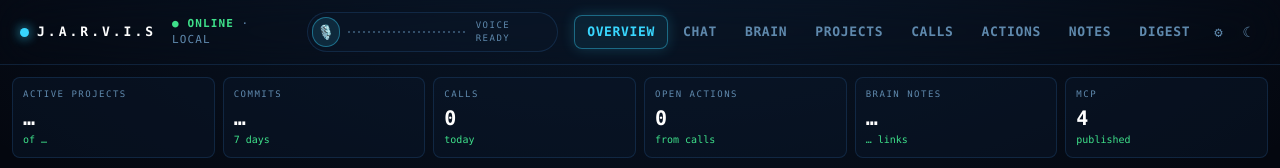
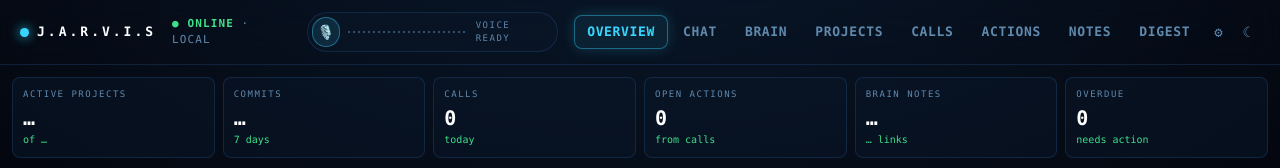
Before and after one commit to Upendrasengar/jarvis, a React (Vite) app in the folder apps/web/: page /overview in a window 1280 px wide. Shown: the top 168 px of the page. Built offline with nearby package versions, Linux system fonts and the light colour scheme; no server answers.

Commit message:
overview: Overdue KPI replaces the static MCP tile
The MCP count never moved; the overdue count is the number that should
make you wince over coffee. Links to the Actions inbox.

```diff
--- a/apps/web/src/features/overview/OverviewPage.tsx
+++ b/apps/web/src/features/overview/OverviewPage.tsx
@@ -96,7 +96,7 @@
     ["Calls", todaysCalls.length, "today", "/calls"],
     ["Open Actions", openActions, "from calls", "/actions"],
     ["Brain Notes", s?.stats.notes ?? "…", `${s?.stats.links ?? "…"} links`, "/brain"],
-    ["MCP", 4, "published", "/projects"],
+    ["Overdue", bucket.filter((r) => r.chips.some((c) => c.kind === "overdue")).length, "needs action", "/actions"],
   ];
 
   return (
```
